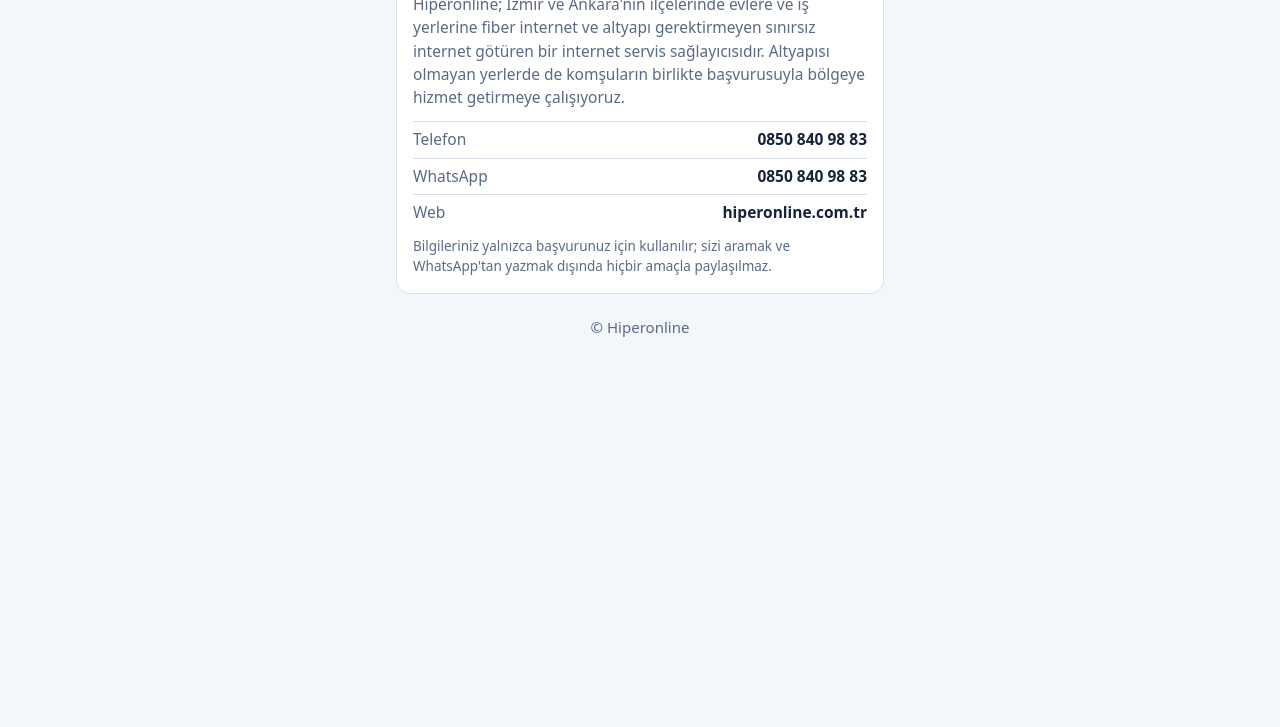
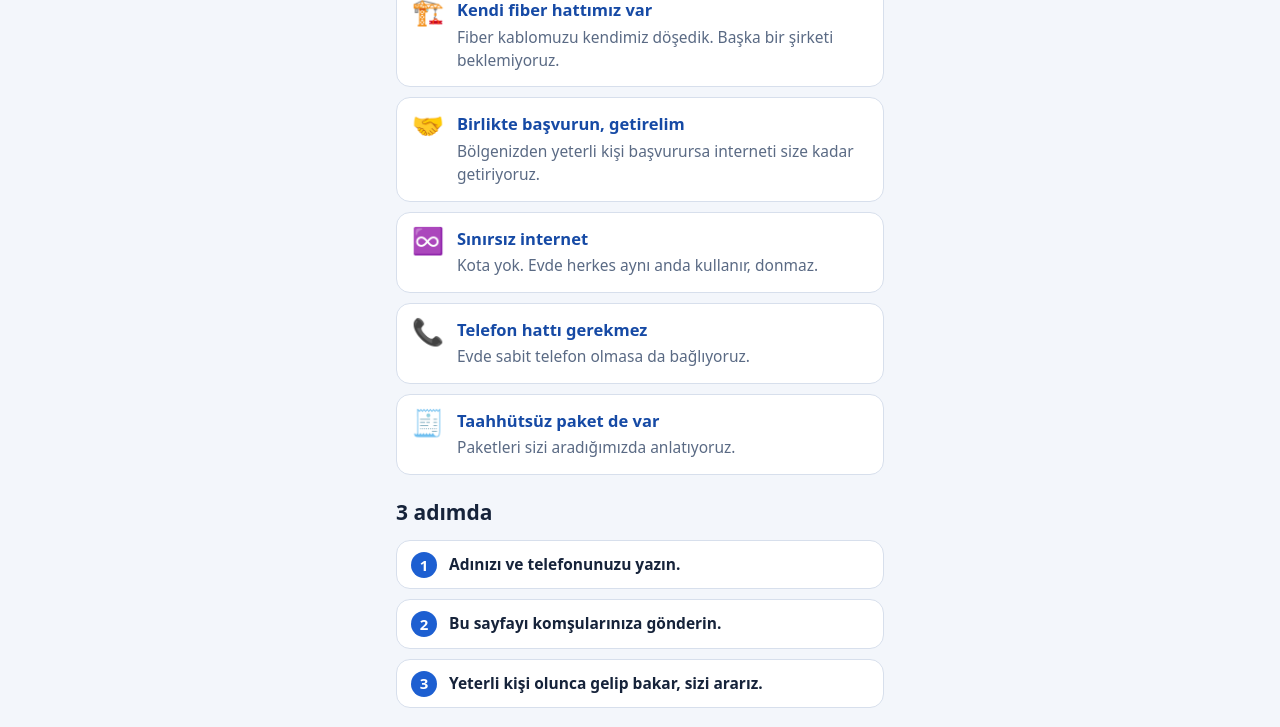
Before and after one commit to hiperonline/hiperonline.github.io, a plain HTML site: page index.html in a window 1280 px wide. Shown: the part 323-1050 px from the top of the page. Before the commit the page ends 800 px from the top, so only its background shows below. Drawn offline with Linux system fonts and the light colour scheme.

Commit message:
Sayfa metinleri sadeleştirildi, Hiperonline tanıtımı eklendi

```diff
--- a/index.html
+++ b/index.html
@@ -49,6 +49,16 @@ button:disabled { opacity: .6; cursor: default; }
 .baglanti { background: #fff; border: 1px dashed var(--cizgi); border-radius: 10px; padding: 10px 12px; font-size: 14.5px; overflow-wrap: anywhere; margin-top: 12px; user-select: all; }
 .alt { text-align: center; color: var(--silik); font-size: 15px; margin-top: 22px; }
 .alt b { color: var(--yazi); white-space: nowrap; }
+.neden, .nasil { margin-top: 22px; }
+.neden h2, .nasil h2 { font-size: 21px; margin: 0 0 12px; text-wrap: balance; }
+.kartlar { display: grid; gap: 10px; }
+.k { display: flex; gap: 12px; align-items: flex-start; background: var(--kart); border: 1px solid var(--cizgi); border-radius: 14px; padding: 14px; }
+.k .i { font-size: 26px; line-height: 1; flex: none; width: 34px; text-align: center; }
+.k b { display: block; font-size: 16.5px; margin-bottom: 3px; color: var(--mavi-koyu); }
+.k p { margin: 0; font-size: 15.5px; color: var(--silik); }
+.nasil ol { margin: 0; padding: 0; list-style: none; counter-reset: a; display: grid; gap: 10px; }
+.nasil li { counter-increment: a; position: relative; padding: 12px 14px 12px 52px; background: var(--kart); border: 1px solid var(--cizgi); border-radius: 14px; font-size: 15.5px; }
+.nasil li::before { content: counter(a); position: absolute; left: 14px; top: 11px; width: 26px; height: 26px; border-radius: 50%; background: var(--mavi); color: #fff; font-weight: 800; display: grid; place-items: center; font-size: 15px; }
 .bilgi { margin-top: 22px; background: var(--kart); border: 1px solid var(--cizgi); border-radius: 14px; padding: 16px; }
 .bilgi h2 { margin: 0 0 8px; font-size: 19px; color: var(--mavi-koyu); }
 .bilgi p { font-size: 15.5px; color: var(--silik); }
@@ -77,8 +87,8 @@ button:disabled { opacity: .6; cursor: default; }
   <div id="icerik" hidden>
     <span class="yer" id="yer">📍 </span>
     <h1 id="baslik">Sokağınıza internet getirelim</h1>
-    <p id="giris">Bu adreste şu an altyapımız yok. Komşularınızla birlikte başvurursanız sokağınıza hizmet getirmek için keşif yapıyoruz.</p>
-    <p>Adınızı ve telefonunuzu bırakın; yeterli sayıya ulaşınca sizi arayalım.</p>
+    <p id="giris">Bu adrese şu an internetimiz ulaşmıyor. Komşularınızla birlikte başvurursanız sokağınıza getirmek için gelip bakıyoruz.</p>
+    <p>Adınızı ve telefonunuzu yazın; yeterli kişi olunca sizi arayalım.</p>
     <div class="say"><b id="say">0</b><span>kişi şu ana kadar başvurdu</span></div>
 
     <form id="form" novalidate>
@@ -105,15 +115,33 @@ button:disabled { opacity: .6; cursor: default; }
     </div>
   </div>
 
+  <section class="neden" aria-label="Neden Hiperonline">
+    <h2>Neden Hiperonline?</h2>
+    <div class="kartlar">
+      <div class="k"><span class="i">🏗️</span><div><b>Kendi fiber hattımız var</b><p>Fiber kablomuzu kendimiz döşedik. Başka bir şirketi beklemiyoruz.</p></div></div>
+      <div class="k"><span class="i">🤝</span><div><b>Birlikte başvurun, getirelim</b><p>Bölgenizden yeterli kişi başvurursa interneti size kadar getiriyoruz.</p></div></div>
+      <div class="k"><span class="i">♾️</span><div><b>Sınırsız internet</b><p>Kota yok. Evde herkes aynı anda kullanır, donmaz.</p></div></div>
+      <div class="k"><span class="i">📞</span><div><b>Telefon hattı gerekmez</b><p>Evde sabit telefon olmasa da bağlıyoruz.</p></div></div>
+      <div class="k"><span class="i">🧾</span><div><b>Taahhütsüz paket de var</b><p>Paketleri sizi aradığımızda anlatıyoruz.</p></div></div>
+    </div>
+  </section>
+  <section class="nasil" aria-label="Nasıl işliyor">
+    <h2>3 adımda</h2>
+    <ol>
+      <li><b>Adınızı ve telefonunuzu yazın.</b></li>
+      <li><b>Bu sayfayı komşularınıza gönderin.</b></li>
+      <li><b>Yeterli kişi olunca gelip bakar, sizi ararız.</b></li>
+    </ol>
+  </section>
   <section class="bilgi" aria-label="Hiperonline hakkında">
     <h2>Hiperonline</h2>
-    <p>Hiperonline; İzmir ve Ankara'nın ilçelerinde evlere ve iş yerlerine fiber internet ve altyapı gerektirmeyen sınırsız internet götüren bir internet servis sağlayıcısıdır. Altyapısı olmayan yerlerde de komşuların birlikte başvurusuyla bölgeye hizmet getirmeye çalışıyoruz.</p>
+    <p>Hiperonline, İzmir ve Ankara'nın ilçelerinde evlere ve iş yerlerine internet götüren bir internet şirketidir.</p>
     <ul>
       <li><span>Telefon</span><b>0850 840 98 83</b></li>
       <li><span>WhatsApp</span><b>0850 840 98 83</b></li>
       <li><span>Web</span><b>hiperonline.com.tr</b></li>
     </ul>
-    <p class="kucuk">Bilgileriniz yalnızca başvurunuz için kullanılır; sizi aramak ve WhatsApp'tan yazmak dışında hiçbir amaçla paylaşılmaz.</p>
+    <p class="kucuk">Bilgileriniz yalnızca sizi aramak ve WhatsApp'tan yazmak için kullanılır, kimseyle paylaşılmaz.</p>
   </section>
   <p class="alt">© Hiperonline</p>
 </main>
@@ -130,7 +158,7 @@ button:disabled { opacity: .6; cursor: default; }
   $("#icerik").hidden = false; $("#say").textContent = V.say;
   var K = { sokak: ["Sokağınıza", "sokağınıza", "Sokağımıza"], site: ["Sitenize", "sitenize", "Sitemize"], mahalle: ["Mahallenize", "mahallenize", "Mahallemize"], koy: ["Köyünüze", "köyünüze", "Köyümüze"] }[V.kapsam] || ["Sokağınıza", "sokağınıza", "Sokağımıza"];
   $("#baslik").textContent = K[0] + " internet getirelim";
-  $("#giris").textContent = "Bu adreste şu an altyapımız yok. Komşularınızla birlikte başvurursanız " + K[1] + " hizmet getirmek için keşif yapıyoruz.";
+  $("#giris").textContent = "Bu adrese şu an internetimiz ulaşmıyor. Komşularınızla birlikte başvurursanız " + K[1] + " getirmek için gelip bakıyoruz.";
   $("#yer2").textContent = K[1];
   if (V.kapsam === "mahalle" || V.kapsam === "koy") { $("#sokak-satir").hidden = false; $("#sokak-not").textContent = V.kapsam === "koy" ? "(varsa)" : ""; }
   var form = $("#form"), uyari = $("#uyari"), gonder = $("#gonder");
```
